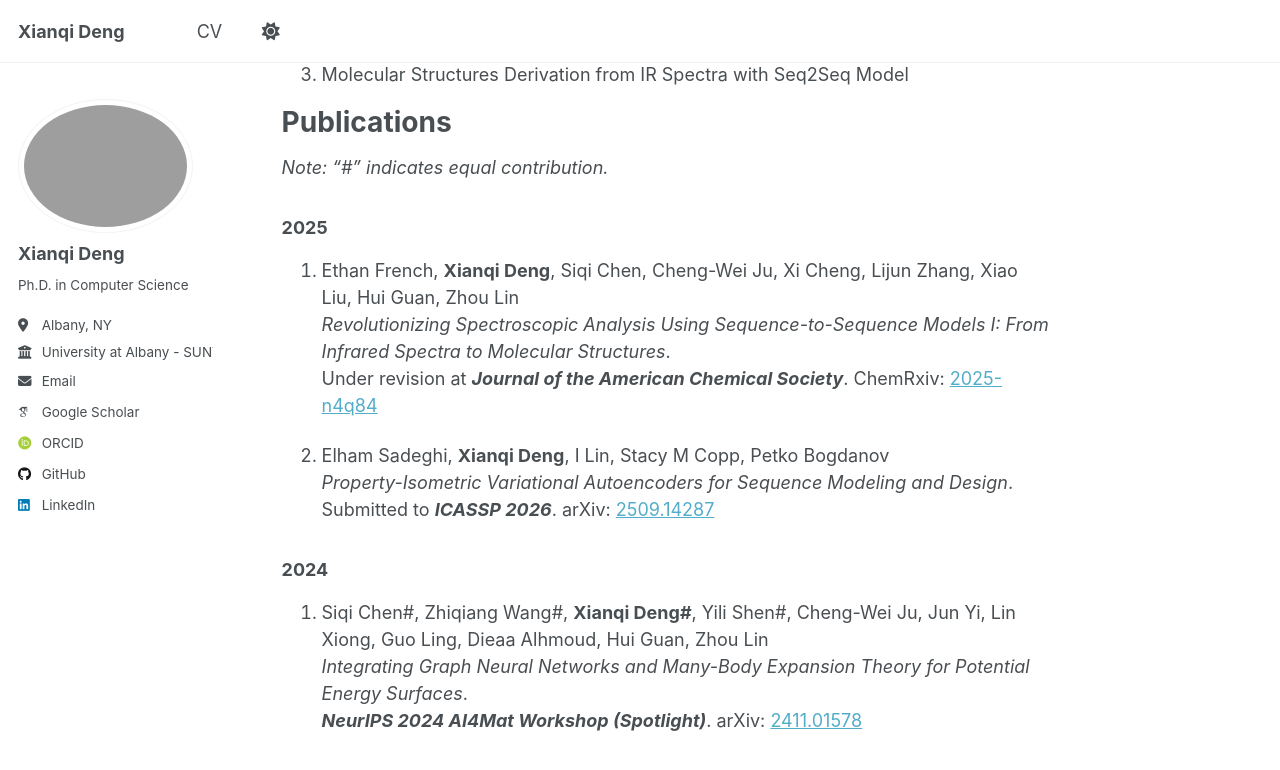
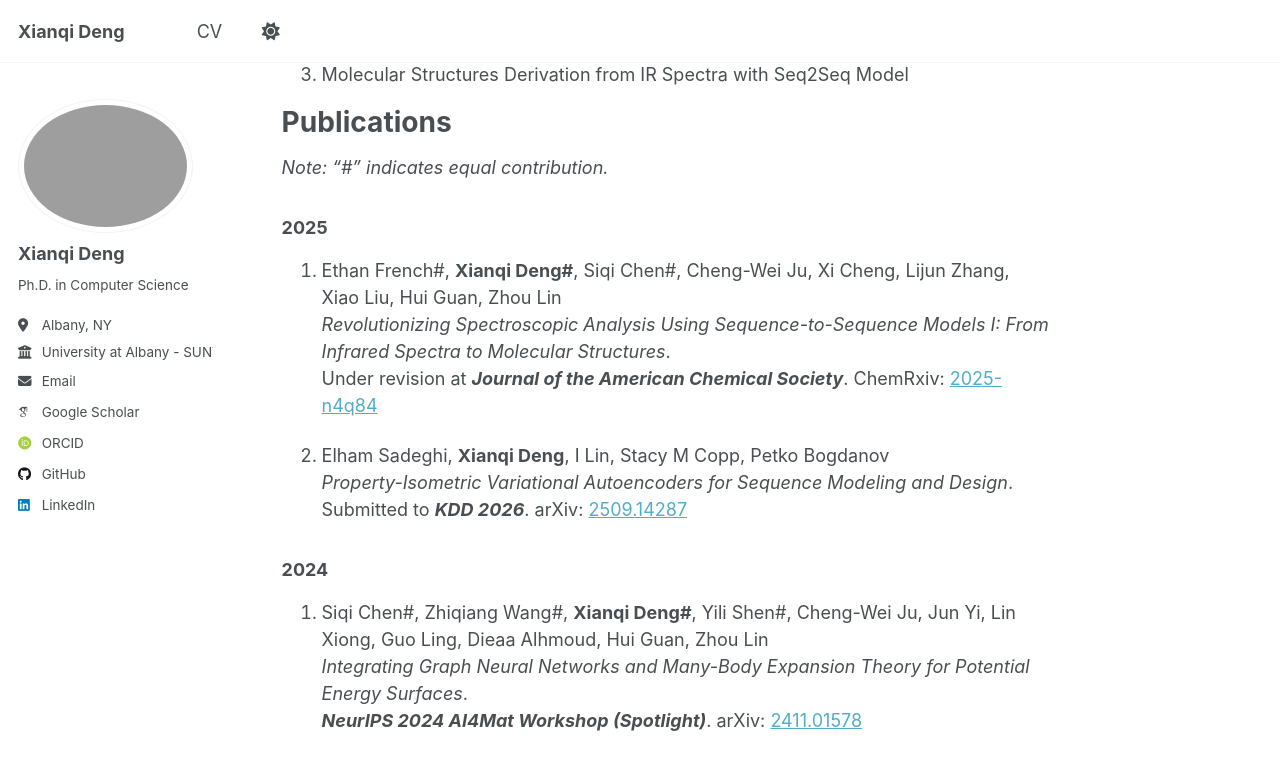
Before and after one commit to DengXianqi/dengxianqi.github.io, a Jekyll site: the page built from _pages/about.md, in a window 1280 px wide and 900 px high, scrolled down 389 px. Shown: the top 770 px of the window. Built offline with Jekyll 4.4.1, drawn with Linux system fonts in a browser that asks for light colours; some web fonts are replaced; a script that is not in the unit is left out.

Commit message:
Revise publication details for 2025 and 2026
Updated author contributions and submission details for 2025 publications.

```diff
--- a/_pages/about.md
+++ b/_pages/about.md
@@ -21,13 +21,13 @@ Publications
 
 ### 2025
 
-1. Ethan French, **Xianqi Deng**, Siqi Chen, Cheng-Wei Ju, Xi Cheng, Lijun Zhang, Xiao Liu, Hui Guan, Zhou Lin <br>
+1. Ethan French#, **Xianqi Deng#**, Siqi Chen#, Cheng-Wei Ju, Xi Cheng, Lijun Zhang, Xiao Liu, Hui Guan, Zhou Lin <br>
    *Revolutionizing Spectroscopic Analysis Using Sequence-to-Sequence Models I: From Infrared Spectra to Molecular Structures*.
    Under revision at ***Journal of the American Chemical Society***. ChemRxiv: [2025-n4q84](https://chemrxiv.org/engage/chemrxiv/article-details/67f601ef81d2151a029f5a2e)
 
 3. Elham Sadeghi, **Xianqi Deng**, I Lin, Stacy M Copp, Petko Bogdanov <br>
    *Property-Isometric Variational Autoencoders for Sequence Modeling and Design*.
-   Submitted to ***ICASSP 2026***. arXiv: [2509.14287](https://arxiv.org/abs/2509.14287)
+   Submitted to ***KDD 2026***. arXiv: [2509.14287](https://arxiv.org/abs/2509.14287)
 
 ### 2024
 
```
